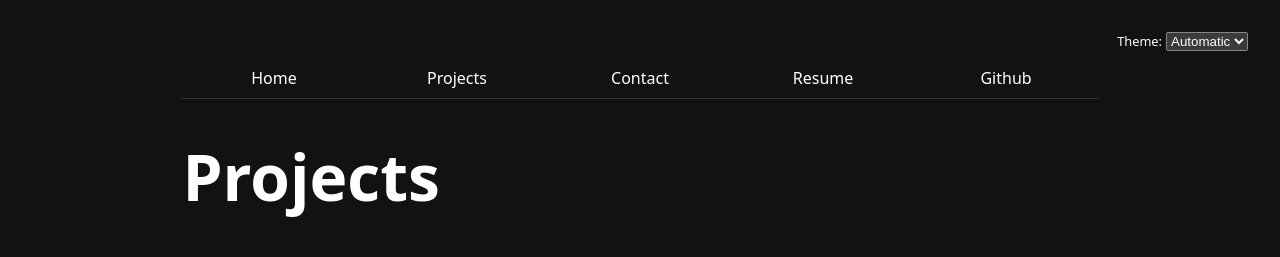
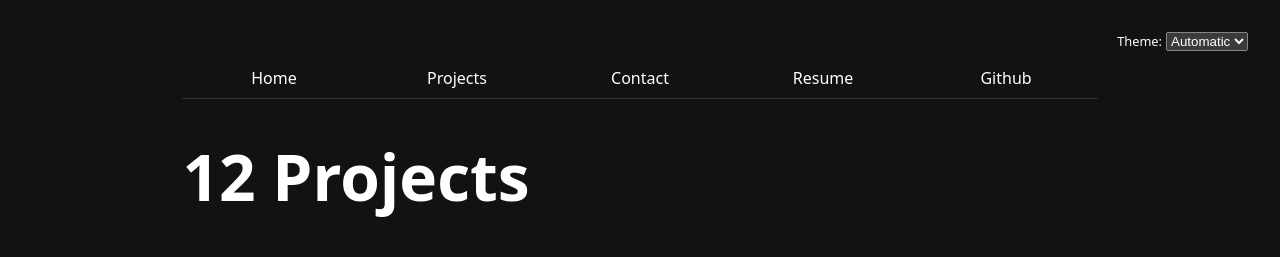
Before and after one commit to patrickxliu/my-portfolio, a SvelteKit app: page /projects in a window 1280 px wide. Shown: the top 257 px of the page. Built offline with nearby package versions, Linux system fonts and the light colour scheme.

Commit message:
project count

```diff
--- a/src/routes/projects/+page.svelte
+++ b/src/routes/projects/+page.svelte
@@ -8,7 +8,7 @@
 </script>
 
 <h1>
-    Projects
+    {projects.length} Projects
 </h1>
 <div class="projects">
     <!-- <article>
```
